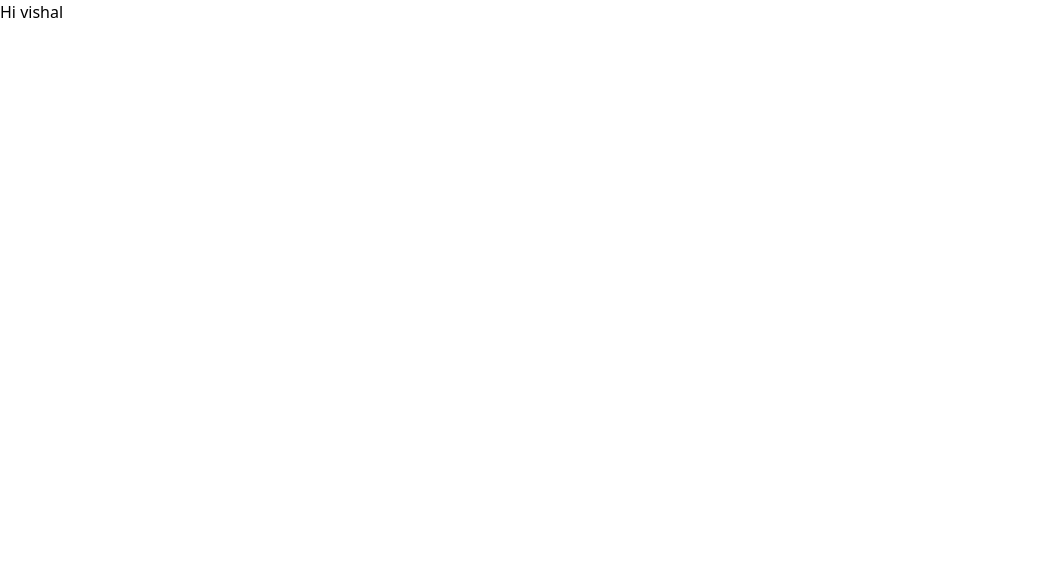
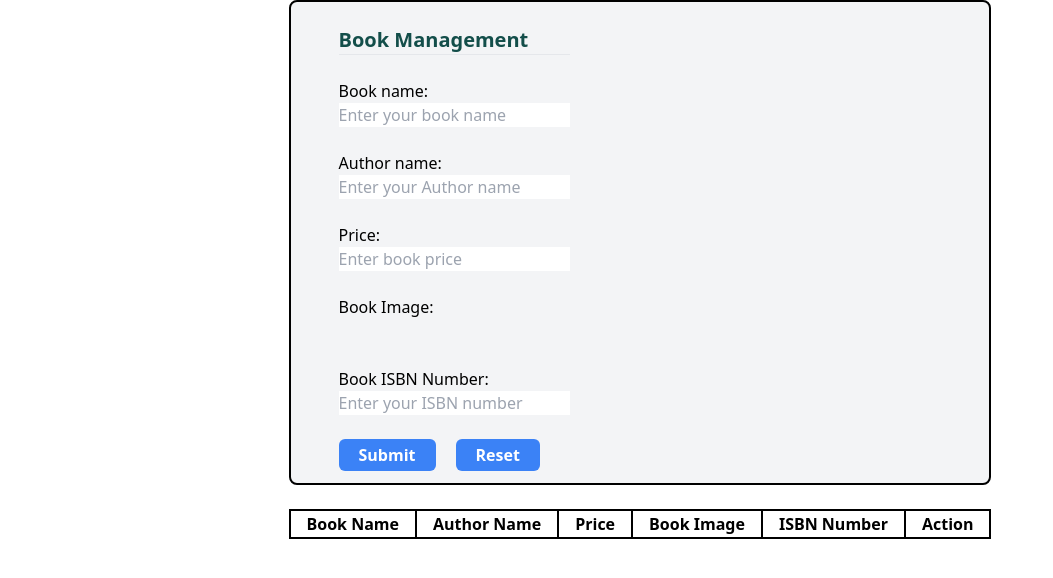
Before and after one commit to aaliyafari/groupafrontend, a Nuxt app: page /book in a window 1280 px wide. Shown: the top 578 px of the page, without its empty margins (0-1053 px from the left). Built offline with nearby package versions, Linux system fonts and the light colour scheme.

Commit message:
feat:add book form

```diff
--- a/pages/book.vue
+++ b/pages/book.vue
@@ -1,13 +1,104 @@
 <template>
-  <h1> Hi  vishal </h1>
+<main class="flex justify-center w-full h-screen">
+    <div>
+        <form @submit="formSubmit" class="bg-gray-100 border-black rounded-lg border-2 px-12">
+            <table>
+                <h2 class="text-teal-900 text-xl font-bold pt-6">Book Management</h2>
+                <hr />
+                <br />
+                <label class="pt-10 py-10 " for="bookname">Book name:</label><br />
+                <input type="text" v-model="user.bookname" id="bookname" name="bookname" placeholder="Enter your book name" /><br /><br />
+
+                <label for="authorname">Author name:</label><br />
+                <input type="text" v-model="user.authorname" id="authorname" name="authorname" placeholder="Enter your Author name" /><br /><br />
+
+                <label for="price"> Price: </label><br />
+                <input type="number" v-model="user.price" id="price" name="price" placeholder="Enter book price" />
+                <br /><br />
+
+                <label for="image">Book Image: </label><br />
+                <input type="image" v-model="user.image" id="image" name="image" placeholder="image" />
+                <br /><br />
+
+                <label for="isbnno">Book ISBN Number: </label><br />
+                <input type="number" v-model="user.isbnno" id="isbnno" name="number" placeholder="Enter your ISBN number" />
+                <br /><br />
+
+                <div>
+                    <button class="py-1 px-5 mr-5 bg-blue-500 hover:bg-blue-700 text-white font-bold text-center rounded-md mb-3" type="submit" @click="formSubmit"> Submit </button>
+                    <button class="py-1 px-5 bg-blue-500 hover:bg-blue-700 text-white font-bold text-center rounded-md mb-3" type="reset"> Reset </button>
+                </div>
+            </table>
+        </form>
+        <br>
+        <table class="list">
+            <tr>
+                <!-- <th class="px-4 border-black rounded-lg border-2">id</th> -->
+                <th class="px-4 border-black rounded-lg border-2">Book Name</th>
+                <th class="px-4 border-black rounded-lg border-2">Author Name</th>
+                <th class="px-4 border-black rounded-lg border-2">Price</th>
+                <th class="px-4 border-black rounded-lg border-2">Book Image </th>
+                <th class="px-4 border-black rounded-lg border-2">ISBN Number </th>
+                <th class="px-4 border-black rounded-lg border-2">Action</th>
+            </tr>
+            <tr v-for="(item,index) in users" v-bind:index="index" :key="item">
+                <!-- <td class="px-4 border-black rounded-lg border-2">{{item.id=i+1}}</td> -->
+                <td class="px-4 border-black rounded-lg border-2">{{item.bookname}}</td>
+                <td class="px-4 border-black rounded-lg border-2">{{item.authorname}}</td>
+                <td class="px-4 border-black rounded-lg border-2">{{item.price}}</td>
+                <td class="px-4 border-black rounded-lg border-2">{{item.image}}</td>
+                <td class="px-4 border-black rounded-lg border-2">{{item.isbnno}}</td>
+                <td class="px-4 border-black rounded-lg border-2">{{item.Action}}
+                    <button class="mx-3" @click="userDelete(index)">
+                        Delete
+                    </button>
+                    <button class="mx-3" @click="on(item.id)">
+                        Edit
+                    </button>
+                </td>
+            </tr>
+        </table>
+    </div>
+</main>
 </template>
-
 <script>
 export default {
+    data() {
+        return {
+            users: [],
+            user: {
+                bookname: '',
+                authorname: '',
+                price: '',
+                image: '',
+                isbnno: '',
 
+            },
+        };
+    },
+    methods: {
+        formSubmit(event) {
+            event.preventDefault();
+            this.users.push(this.user);
+            this.user = {
+                bookname: '',
+                authorname: '',
+                price: '',
+                image: '',
+                isbnno: ''
+            };
+        },
+        onReset(event) {
+            event.preventDefault();
+            this.form.bookname = "";
+            this.form.authorname = "";
+            this.form.price = "";
+            this.form.image = "";
+            this.form.isbnno = "";
+        },
+        userDelete(index) {
+            this.users.splice(index, 1)
+        }
+    }
 }
 </script>
-
-<style>
-
-</style>
```
